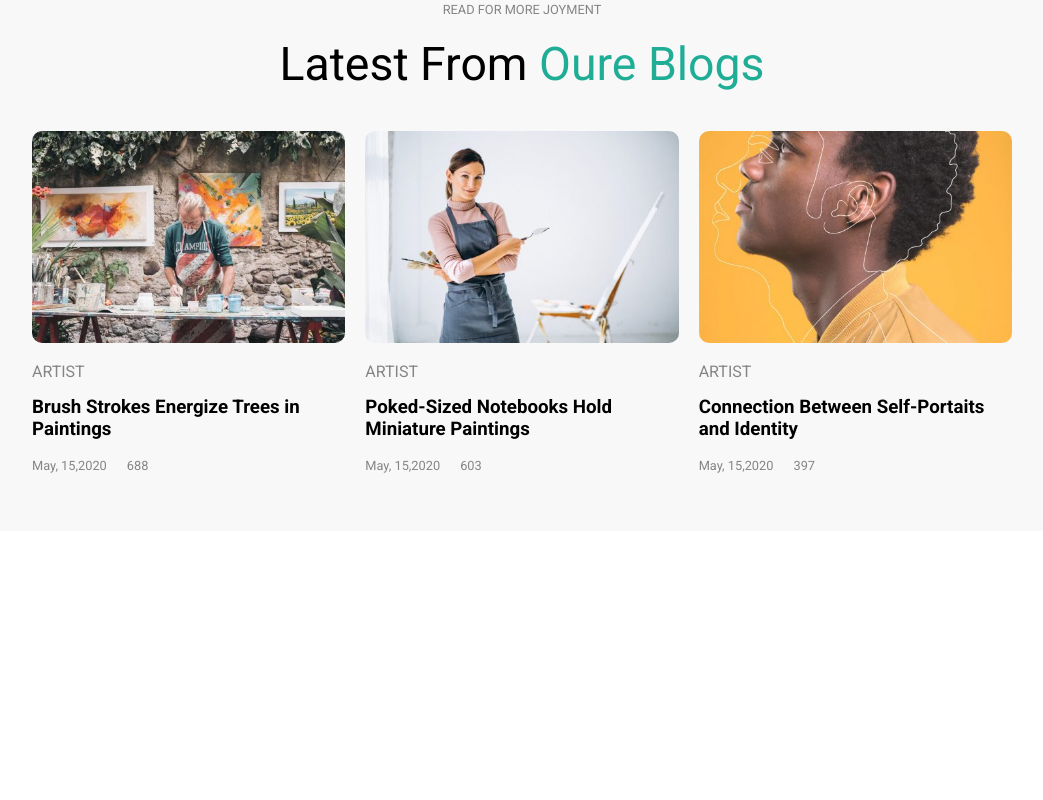
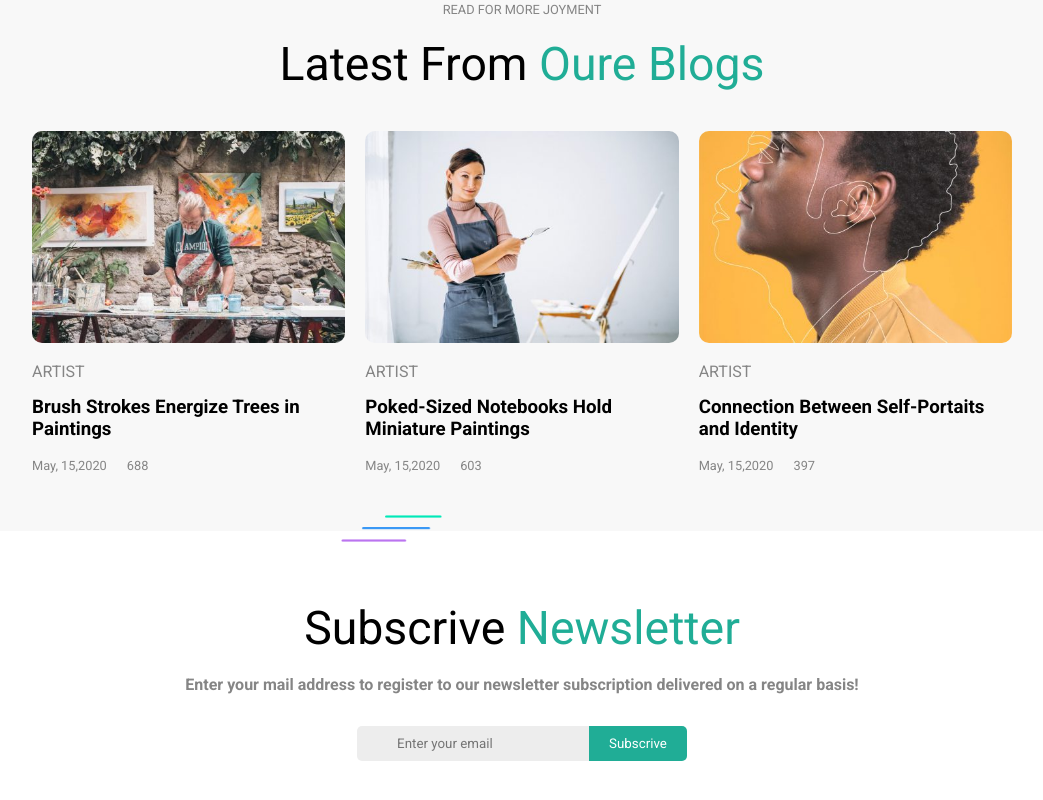
Before and after one commit to AlessandroMungai/proj-html-vuejs, a Vue app: page / in a window 1280 px wide. Shown: the part 3492-4292 px from the top of the page, without its empty margins (118-1161 px from the left). Before the commit the page ends 4040 px from the top, so only its background shows below. Built offline with nearby package versions, Linux system fonts and the light colour scheme.

Commit message:
eigthth section complete

```diff
--- a/src/components/MainComponent.vue
+++ b/src/components/MainComponent.vue
@@ -6,6 +6,7 @@ import FourthSection from '../components/sections/FourthSection.vue';
 import FifthSection from '../components/sections/FifthSection.vue';
 import SixthSection from '../components/sections/SixthSection.vue';
 import SeventhSection from '../components/sections/SeventhSection.vue';
+import EighthSection from '../components/sections/EighthSection.vue';
 
 export default {
 	name: "MainComponent",
@@ -16,7 +17,8 @@ export default {
 		FourthSection,
 		FifthSection,
 		SixthSection,
-		SeventhSection
+		SeventhSection,
+		EighthSection
 	},
 	data() {
 		return {
@@ -76,6 +78,12 @@ export default {
 
 		</div>
 
+		<div class="eighth-section">
+
+			<EighthSection />
+
+		</div>
+
     </main>
 
 </template>
@@ -101,4 +109,7 @@ export default {
 	.seventh-section {
 		margin-top: 75px;
 	}
+	.eighth-section {
+		margin-top: 50px;
+	}
 </style>
--- /dev/null
+++ b/src/components/sections/EighthSection.vue
@@ -0,0 +1,103 @@
+<script>
+export default {
+	name: "EightSection",
+	components: {
+
+	},
+	data() {
+		return {
+
+		}
+	},
+	methods: {
+
+		}
+
+}
+</script>
+
+<template>
+
+    <div class="form">
+
+        <h2>
+            Subscrive <span>Newsletter</span>
+        </h2>
+
+        <p>
+            Enter your mail address to register to our newsletter subscription
+            delivered on a regular basis!
+        </p>
+        <div class="input-section">
+
+            <input type="text" placeholder="Enter your email">
+
+            <button>
+                Subscrive
+            </button>
+
+        </div>
+
+        <img class="circle-decoration" src="../../assets/img/maxcoach-shape-01.png" alt="">
+
+    </div>
+
+</template>
+
+<style lang="scss" scoped>
+    @use "../../assets/scss/partials/variables.scss" as *;
+    .form {
+        display: flex;
+        flex-direction: column;
+        align-items: center;
+        position: relative;
+        h2 {
+            font-size: 2.9rem;
+            font-weight: 400;
+            margin-top: 20px;
+
+            span {
+                color: $background-button;
+            }
+        }
+        p {
+            color: rgb(133, 133, 133);
+            margin-top: 20px;
+            font-weight: bold;
+        }
+        .input-section {
+            display: flex;
+            height: 20px;
+            align-items: center;
+            margin-top: 40px;
+            margin-bottom: 50px;
+
+            input {
+                border: none;
+                background-color: #EDEDED;
+                padding: 10px 40px;
+                text-align: left;
+                vertical-align: middle;
+                border-bottom-left-radius: 5px;
+                border-top-left-radius: 5px;
+            }
+
+            button {
+                vertical-align: middle;
+                padding: 10px 20px;
+                border: none;
+                background-color: $background-button;
+                color: white;
+                border-top-right-radius: 5px;
+                border-bottom-right-radius: 5px;
+            }
+        }
+        .circle-decoration {
+            position: absolute;
+            right: 720px;
+            top: -66px;
+            width: 101px;
+        }
+    }
+
+</style>
```
